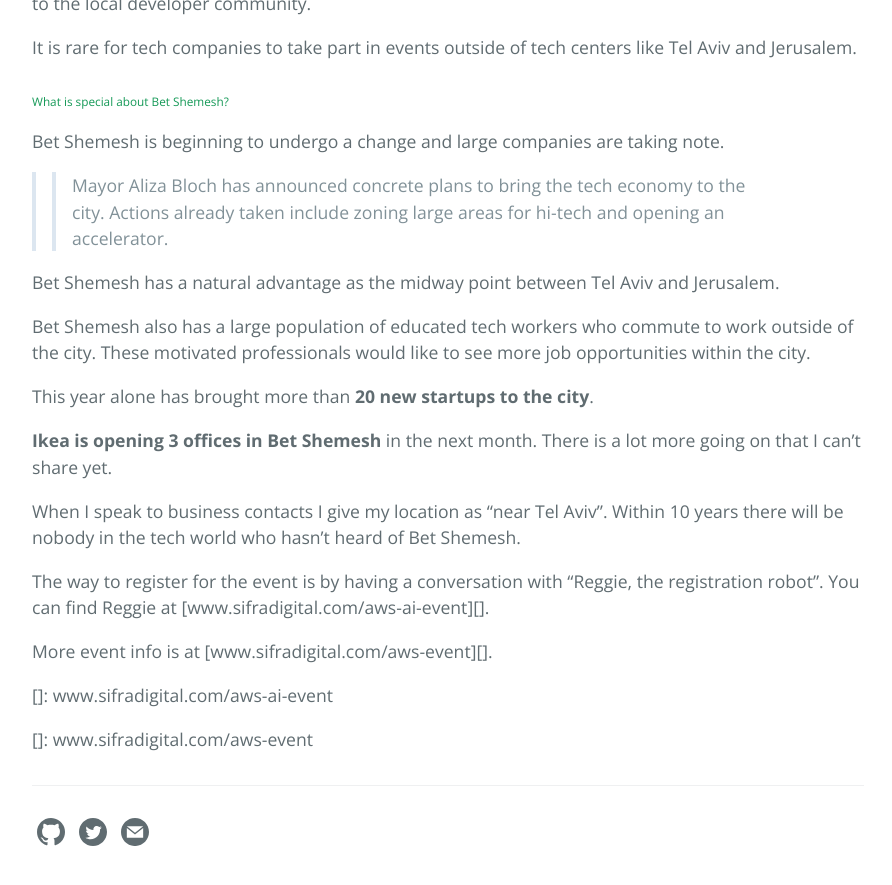
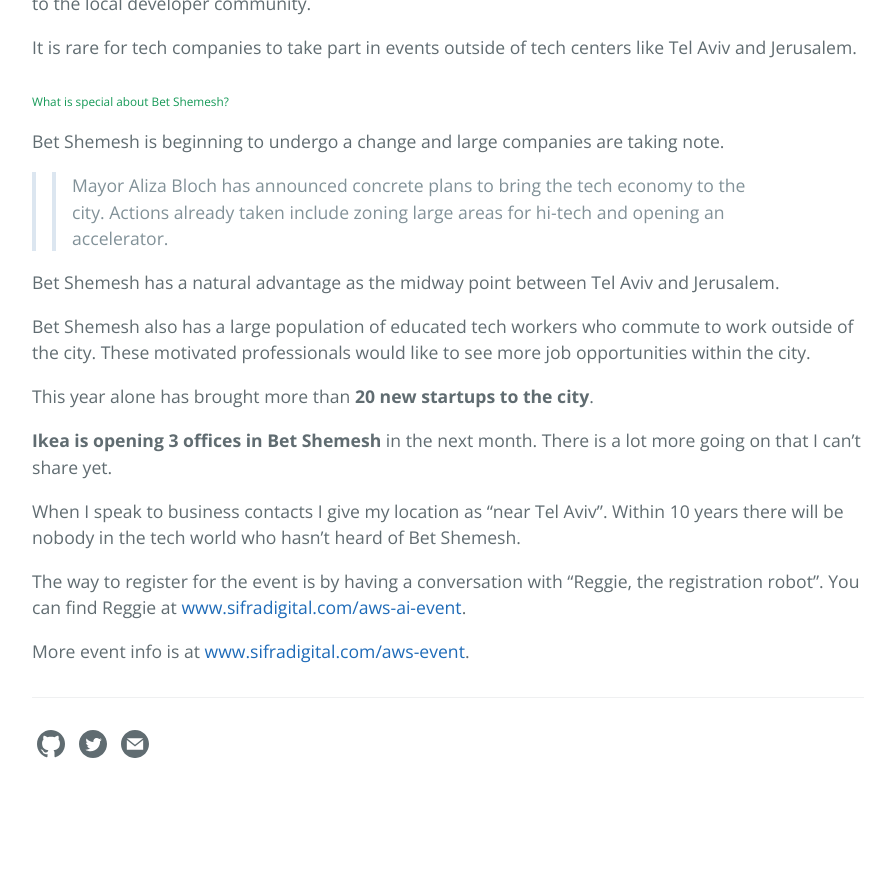
Before and after one commit to YitziG/blog, a Jekyll site: the page built from _posts/2019-06-11-aws-bet-shemesh.markdown, in a window 1280 px wide and 900 px high, scrolled down 635 px. Shown: the top 885 px of the window, without its empty margins (192-1084 px from the left). Built offline with Jekyll 4.4.1, drawn with Linux system fonts in a browser that asks for light colours; after the commit the page ends 1447 px from its top, so only the background shows below that; part of the change alters nothing that is shown.

Commit message:
update paths

```diff
--- a/_posts/2019-06-11-aws-bet-shemesh.markdown
+++ b/_posts/2019-06-11-aws-bet-shemesh.markdown
@@ -26,10 +26,10 @@ This year alone has brought more than **20 new startups to the city**.
 
 When I speak to business contacts I give my location as "near Tel Aviv". Within 10 years there will be nobody in the tech world who hasn't heard of Bet Shemesh.
 
-The way to register for the event is by having a conversation with "Reggie, the registration robot". You can find Reggie at [www.sifradigital.com/aws-ai-event][].
+The way to register for the event is by having a conversation with "Reggie, the registration robot". You can find Reggie at [www.sifradigital.com/aws-ai-event][1].
 
-More event info is at [www.sifradigital.com/aws-event][].
+More event info is at [www.sifradigital.com/aws-event][2].
 
-[]: www.sifradigital.com/aws-ai-event
+[1]: www.sifradigital.com/aws-ai-event
 
-[]: www.sifradigital.com/aws-event
+[2]: www.sifradigital.com/aws-event
```
